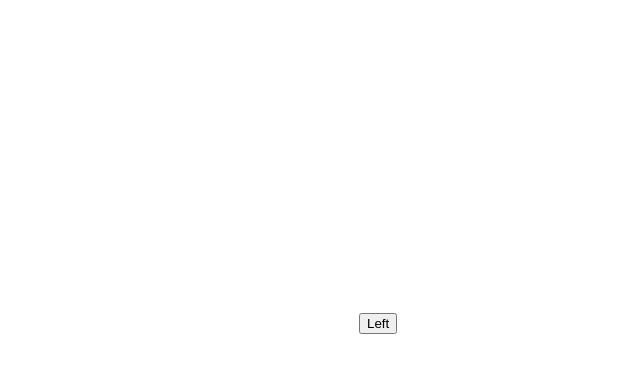
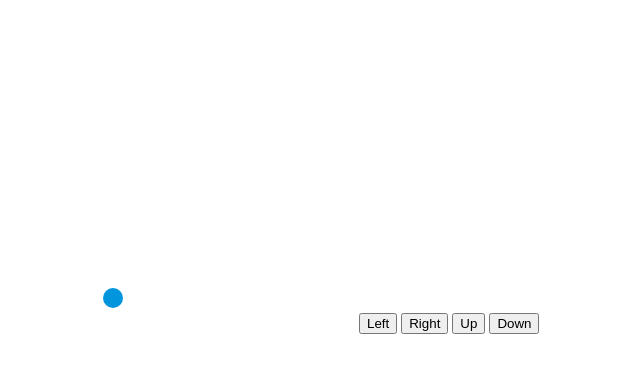
Before and after one commit to Dursky/Web-Games, a plain HTML site: page index.html in a window 1280 px wide. Both pictures are taken after a click on the button "Left". Shown: the whole page, without its empty margins (133-773 px from the left). Drawn offline with Linux system fonts and the light colour scheme.

Commit message:
some fix controller

```diff
--- a/JS/js.js
+++ b/JS/js.js
@@ -20,9 +20,26 @@ function drawBall() {
 function draw() {
     ctx.clearRect(0, 0, canvas.width, canvas.height);
     drawBall();
-    x += dx;
-    y += dy;
+  // x += dx;
+  //    y += dy;
 }
 
+document.getElementById("btn_left").addEventListener("click",() => {
+  //document.getElementById("demo").innerHTML = "Hello World";
+  x-= dx;
+});
+document.getElementById("btn_right").addEventListener("click",() => {
+  //document.getElementById("demo").innerHTML = "Hello World";
+  x+= dx;
+});
+
+document.getElementById("btn_up").addEventListener("click",() => {
+  //document.getElementById("demo").innerHTML = "Hello World";
+  y-= dx;
+});
+document.getElementById("btn_down").addEventListener("click",() => {
+  //document.getElementById("demo").innerHTML = "Hello World";
+  y+= dx;
+});
 setInterval(draw, 10);
 })
--- a/index.html
+++ b/index.html
@@ -6,6 +6,9 @@
     </head>
     <body>
         <canvas id="myCanvas" width="480" height="320"></canvas>
-        <button>Left</button>
+        <button id ="btn_left" >Left</button>
+        <button id ="btn_right" >Right</button>
+        <button id ="btn_up" >Up</button>
+        <button id ="btn_down" >Down</button>
     </body>
 </html>
```
